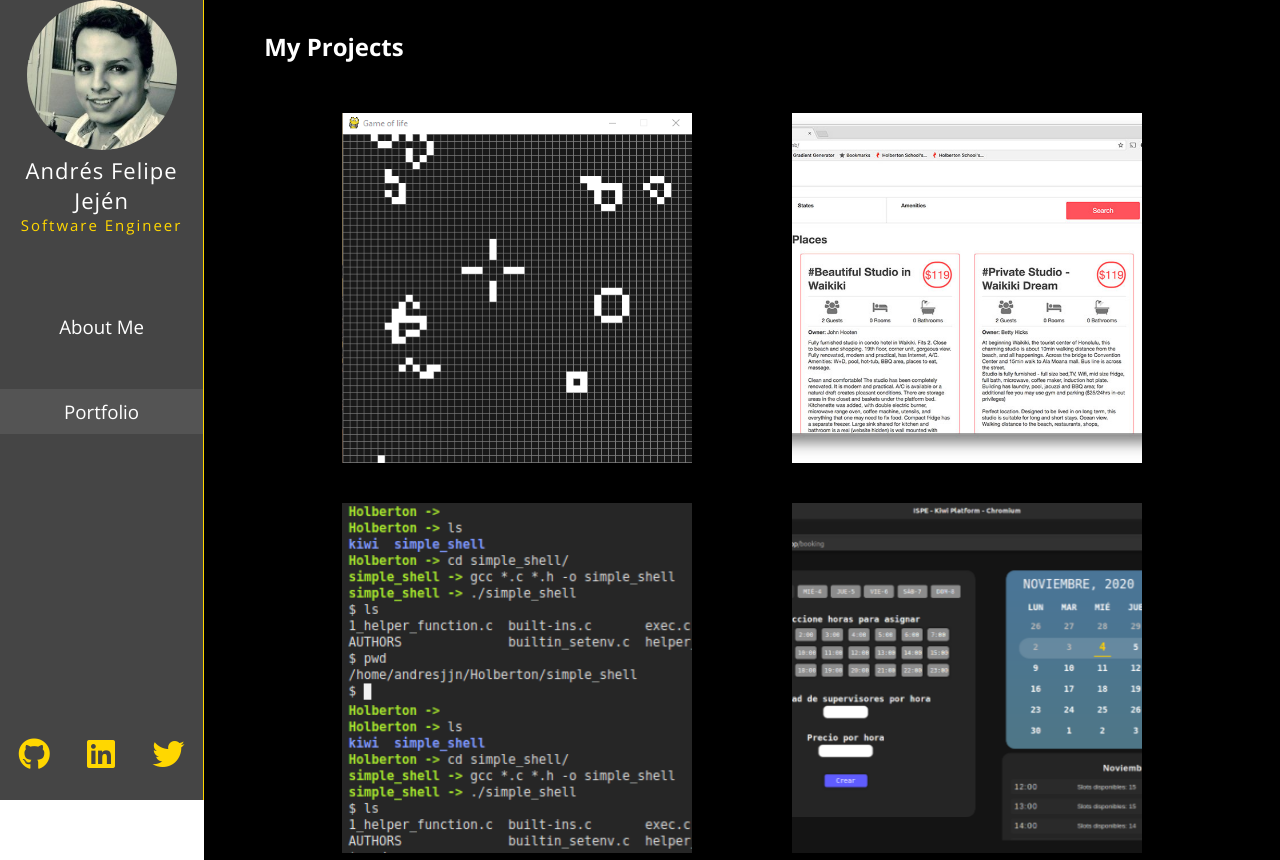
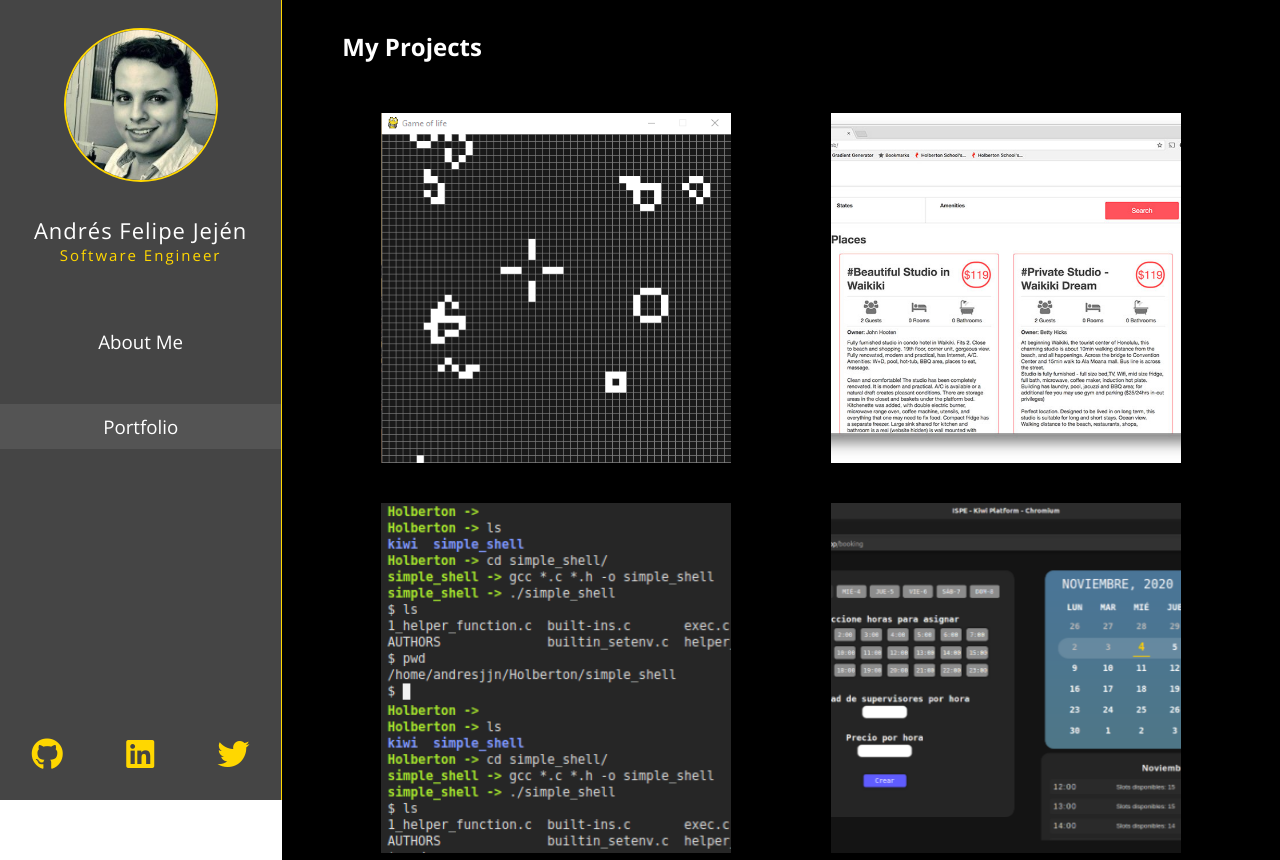
Before and after one commit to andresjjn/portafolioPage, a plain HTML site: page portfolio.html in a window 1280 px wide. Drawn offline with nearby package versions, Linux system fonts and the light colour scheme.

Commit message:
Fix: Social links

```diff
--- a/portfolio.html
+++ b/portfolio.html
@@ -24,9 +24,9 @@
                 <h3 class="info-nav-portfolio"><a href="./portfolio.html">Portfolio</a></h3>
             </section>
             <section class="info-contact">
-                <i class="fab fa-github info-contact-icon"></i>
-                <i class="fab fa-linkedin info-contact-icon"></i>
-                <i class="fab fa-twitter info-contact-icon"></i>
+                <a target="_blank" href="https://github.com/andresjjn/"><i class="fab fa-github info-contact-icon"></i></a>
+                <a target="_blank" href="https://www.linkedin.com/in/andresjjn/"><i class="fab fa-linkedin info-contact-icon"></i></a>
+                <a target="_blank" href="https://twitter.com/AndresFJejen"><i class="fab fa-twitter info-contact-icon"></i></a>
                 <!-- <i class="fas fa-envelope info-contact-icon"></i> -->
                 <!-- <i class="fab fa-github info-contact-icon"></i> -->
             </section>
--- a/styles/main.css
+++ b/styles/main.css
@@ -23,7 +23,7 @@ main {
 }
 
 .info {
-    width: 20%;
+    width: 30%;
     height: 100vh;
     z-index: 100;
     background-color: #454545;
@@ -37,7 +37,8 @@ main {
 .info-profile-picture {
     width: 150px;
     border-radius: 50%;
-    /* border: 5px solid gold; */
+    border: 2px solid gold;
+    margin: 10% ;
 }
 
 .info-profile-name {
```
Also changed, not shown: index.html (+2 -2 lines).
